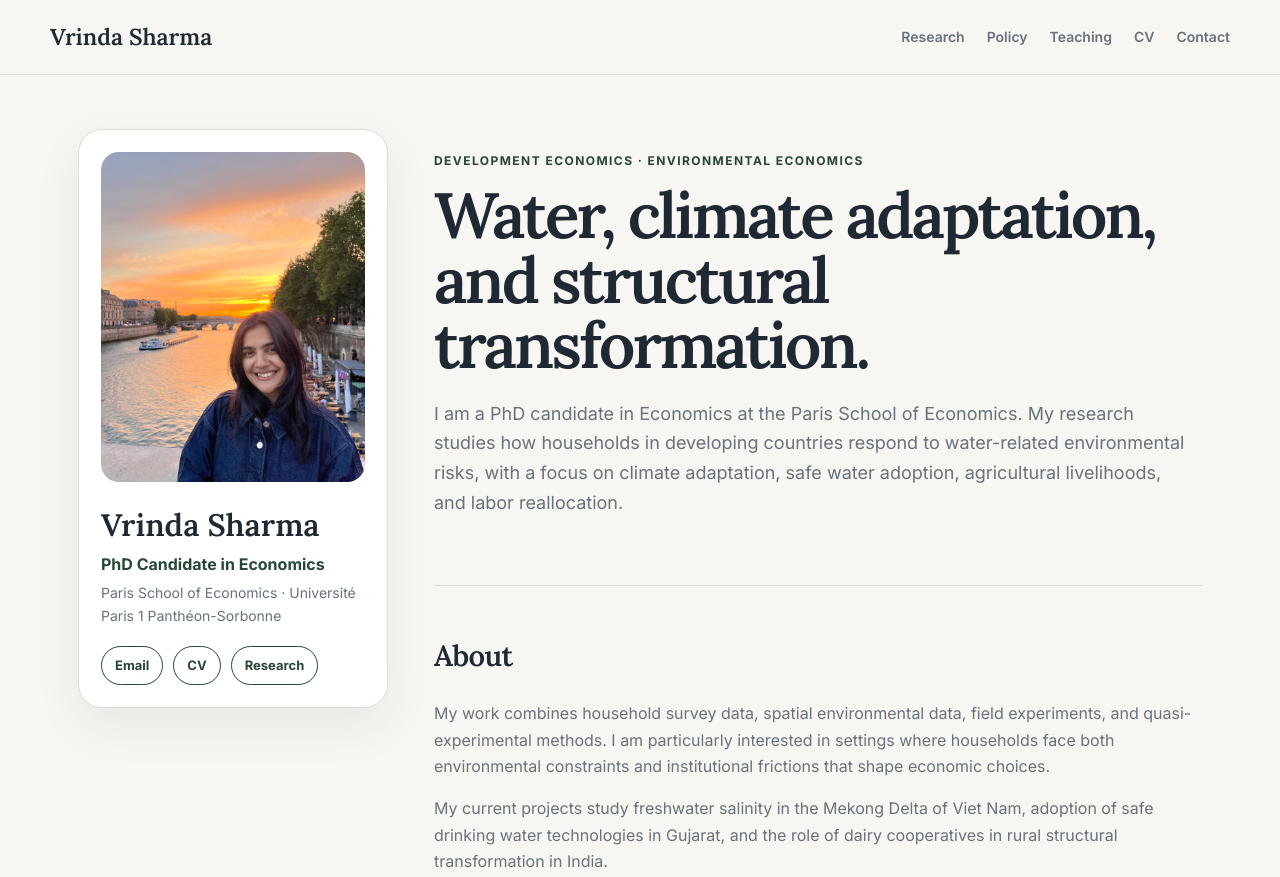
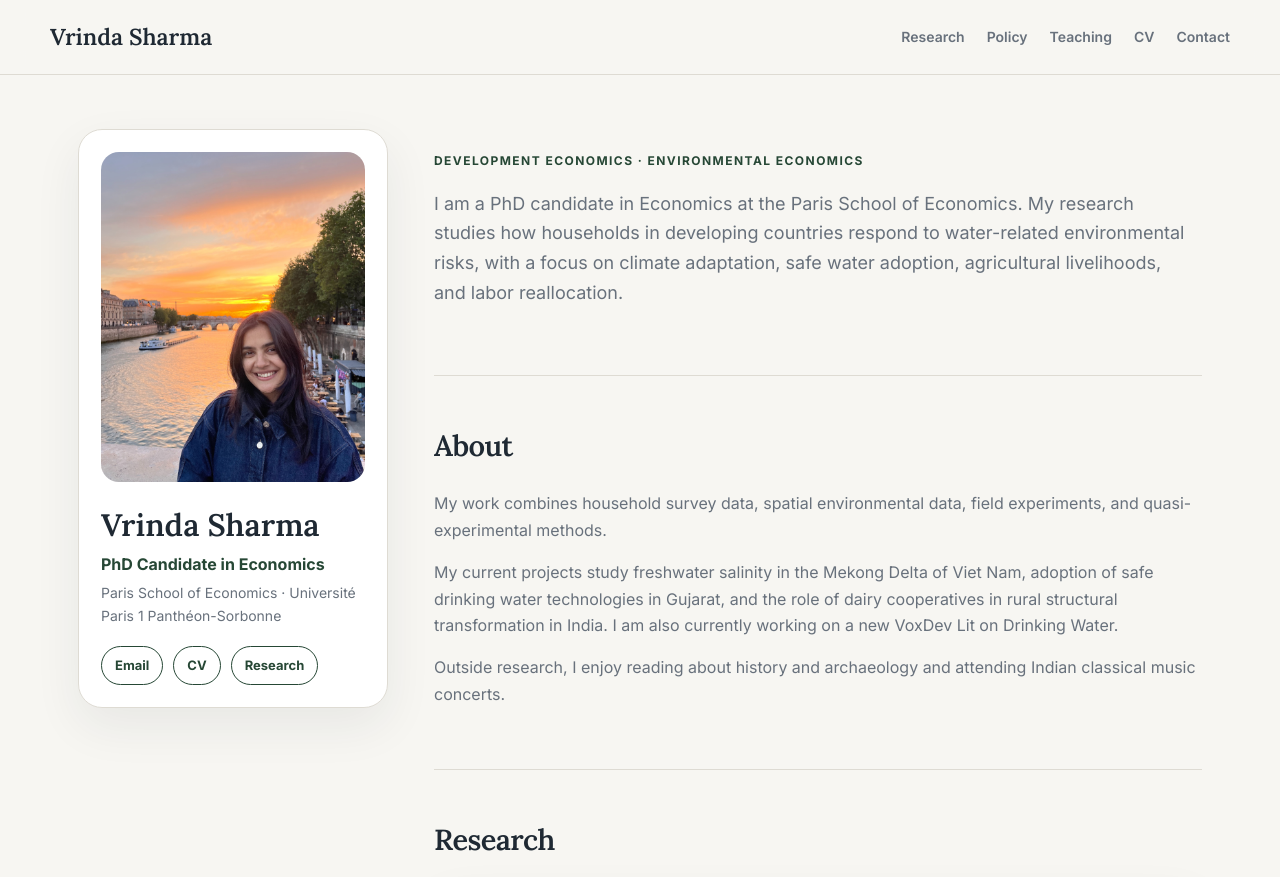
Before and after one commit to VrindaPSE22/vrindasharma.github.io, a plain HTML site: page index.html in a window 1280 px wide. Shown: the top 877 px of the page. Drawn offline with Linux system fonts and the light colour scheme.

Commit message:
Update content in index.html
Removed a heading and added a new sentence about VoxDev Lit.

```diff
--- a/index.html
+++ b/index.html
@@ -40,7 +40,6 @@
     <section class="content">
       <section class="hero">
         <p class="eyebrow">Development Economics · Environmental Economics</p>
-        <h2>Water, climate adaptation, and structural transformation.</h2>
         <p>
           I am a PhD candidate in Economics at the Paris School of Economics. My research studies how households in developing countries respond to water-related environmental risks, with a focus on climate adaptation, safe water adoption, agricultural livelihoods, and labor reallocation.
         </p>
@@ -50,10 +49,10 @@
         <h2 class="section-title">About</h2>
         <div class="text-block">
           <p>
-            My work combines household survey data, spatial environmental data, field experiments, and quasi-experimental methods. I am particularly interested in settings where households face both environmental constraints and institutional frictions that shape economic choices.
+            My work combines household survey data, spatial environmental data, field experiments, and quasi-experimental methods.
           </p>
           <p>
-            My current projects study freshwater salinity in the Mekong Delta of Viet Nam, adoption of safe drinking water technologies in Gujarat, and the role of dairy cooperatives in rural structural transformation in India.
+            My current projects study freshwater salinity in the Mekong Delta of Viet Nam, adoption of safe drinking water technologies in Gujarat, and the role of dairy cooperatives in rural structural transformation in India. I am also currently working on a new VoxDev Lit on Drinking Water.
           </p>
           <p>
             Outside research, I enjoy reading about history and archaeology and attending Indian classical music concerts.
```
